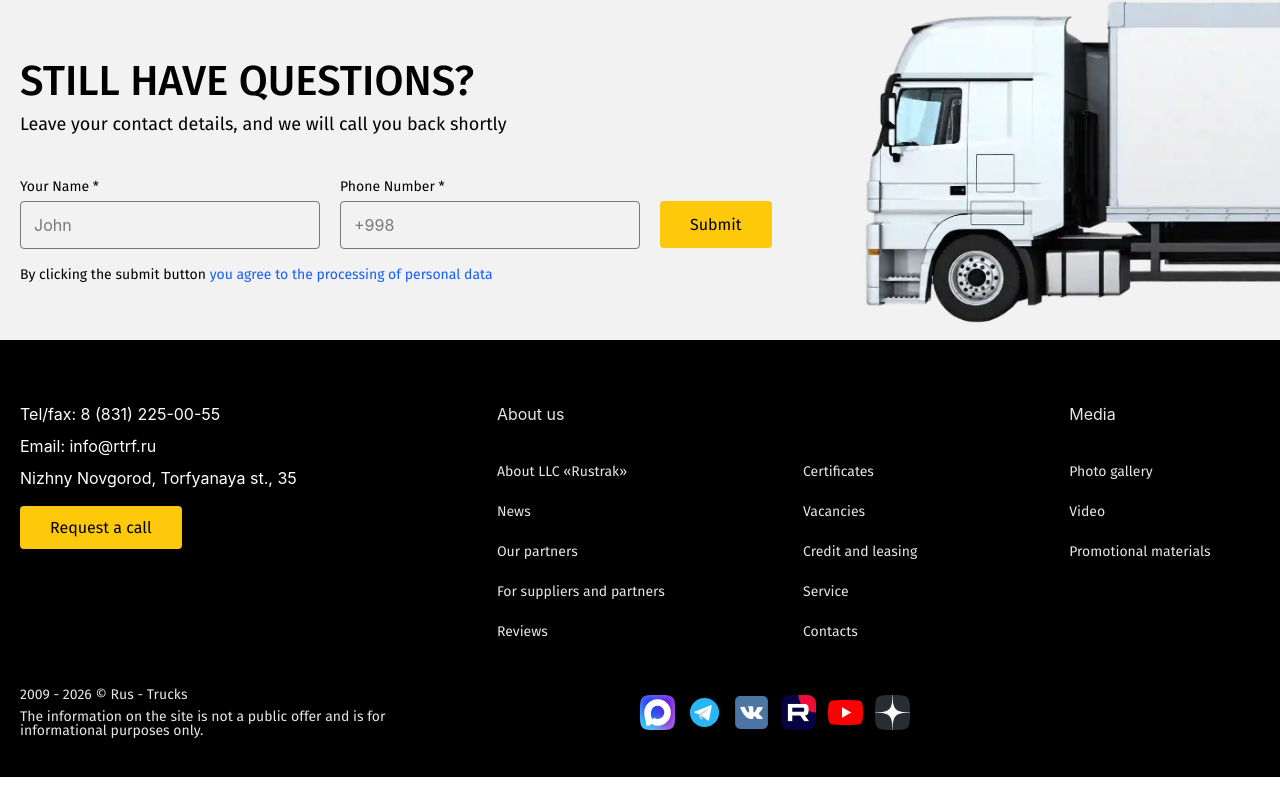
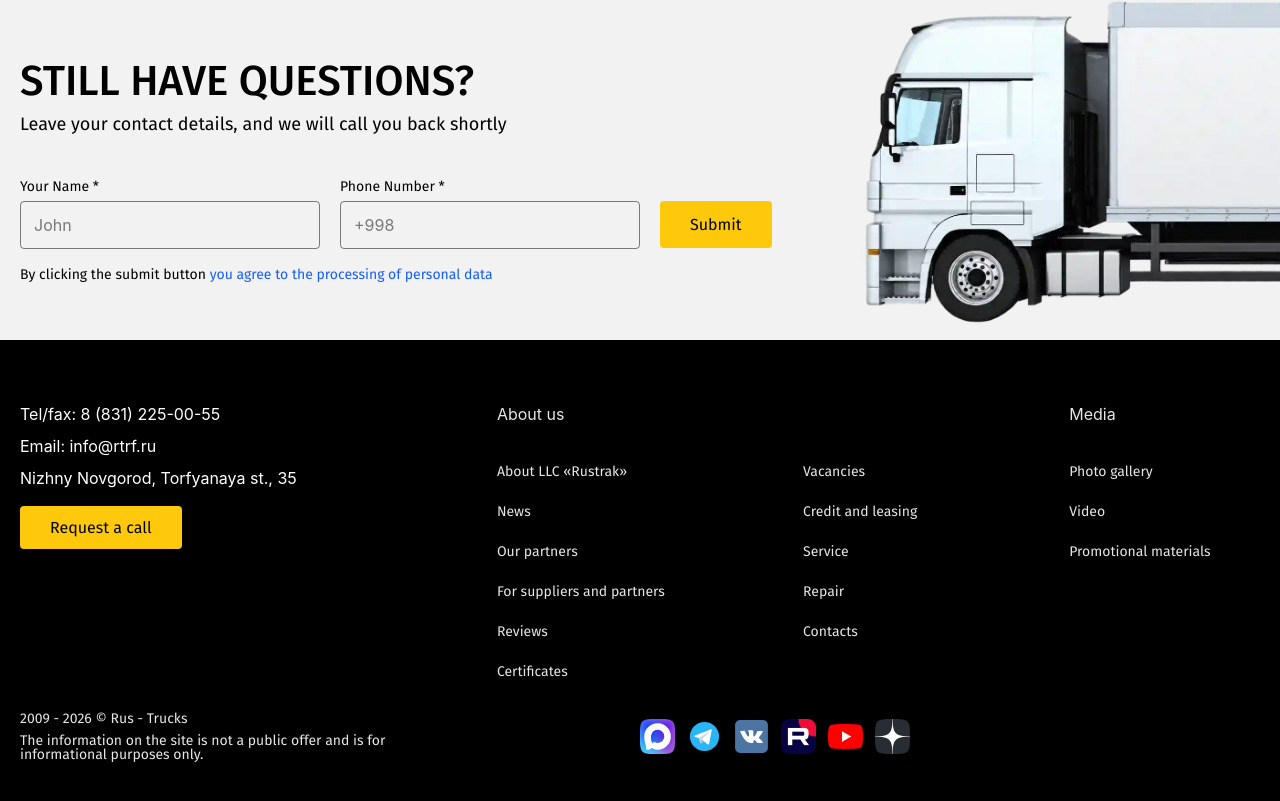
Before and after one commit to misterkhabibullayev/ructrak, a React (Vite) app: page / in a window 1280 px wide. Shown: the part 7559-8360 px from the top of the page. Before the commit the page ends 8336 px from the top, so only its background shows below. Built offline with nearby package versions, Linux system fonts and the light colour scheme.

Commit message:
footer to'girlandi

```diff
--- a/src/components/Footer.jsx
+++ b/src/components/Footer.jsx
@@ -147,6 +147,14 @@ export default function Footer() {
                     </li>
                     <li className="mb-4 break-inside-avoid">
                       <Link
+                        to="/remont"
+                        className="font-FiraSans font-normal text-[14px] leading-[110%] text-white opacity-90 hover:opacity-100 transition-all duration-300"
+                      >
+                        {t("modal.remont")}
+                      </Link>
+                    </li>
+                    <li className="mb-4 break-inside-avoid">
+                      <Link
                         to="/contacts"
                         className="font-FiraSans font-normal text-[14px] leading-[110%] text-white opacity-90 hover:opacity-100 transition-all duration-300"
                       >
@@ -237,6 +245,14 @@ export default function Footer() {
                               className="font-FiraSans font-normal text-[14px] leading-[110%] text-white opacity-90 hover:opacity-100 transition-all duration-300"
                             >
                               {t("footer.service")}
+                            </Link>
+                          </li>
+                          <li>
+                            <Link
+                              to="/remont"
+                              className="font-FiraSans font-normal text-[14px] leading-[110%] text-white opacity-90 hover:opacity-100 transition-all duration-300"
+                            >
+                              {t("footer.remont")}
                             </Link>
                           </li>
                           <li>
```
